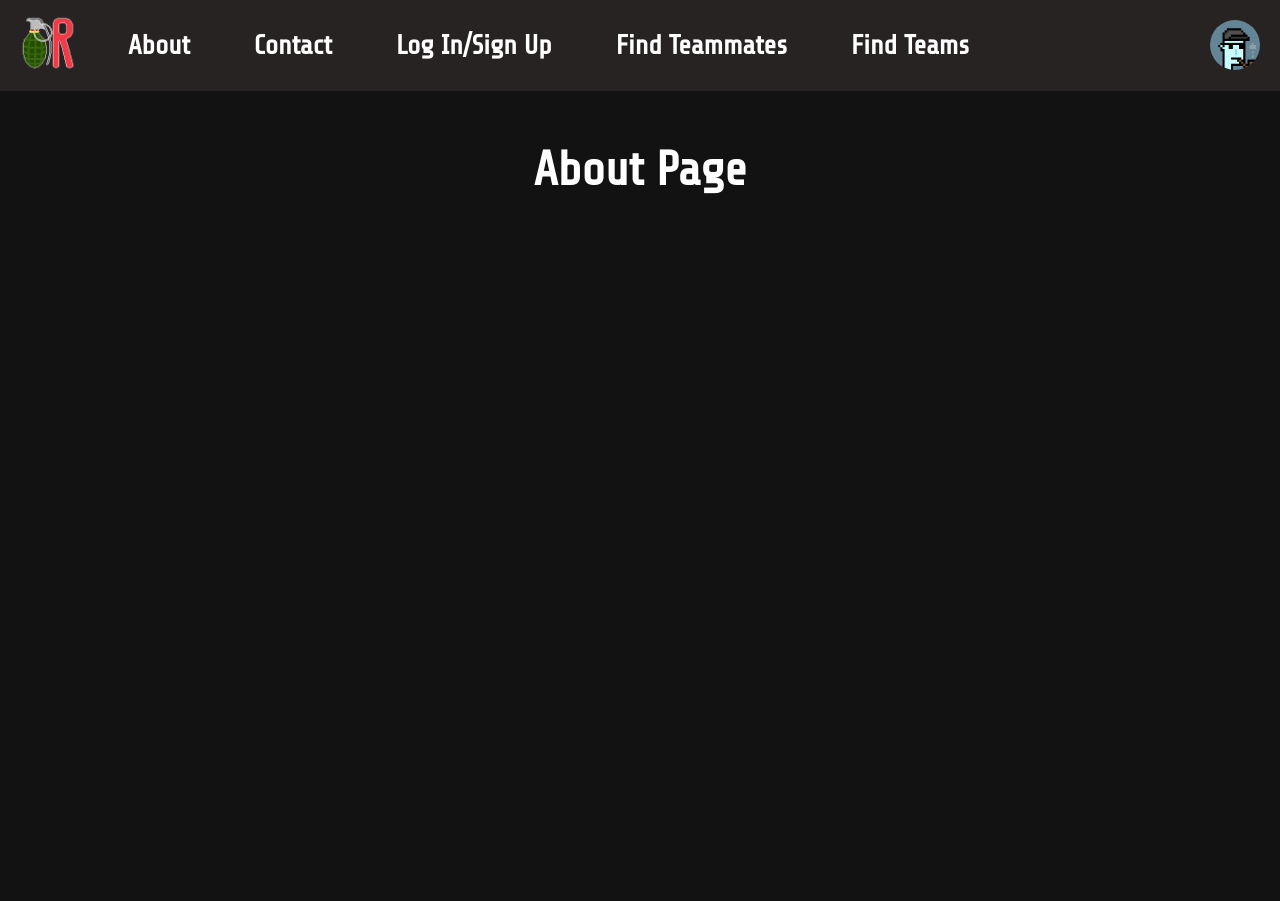
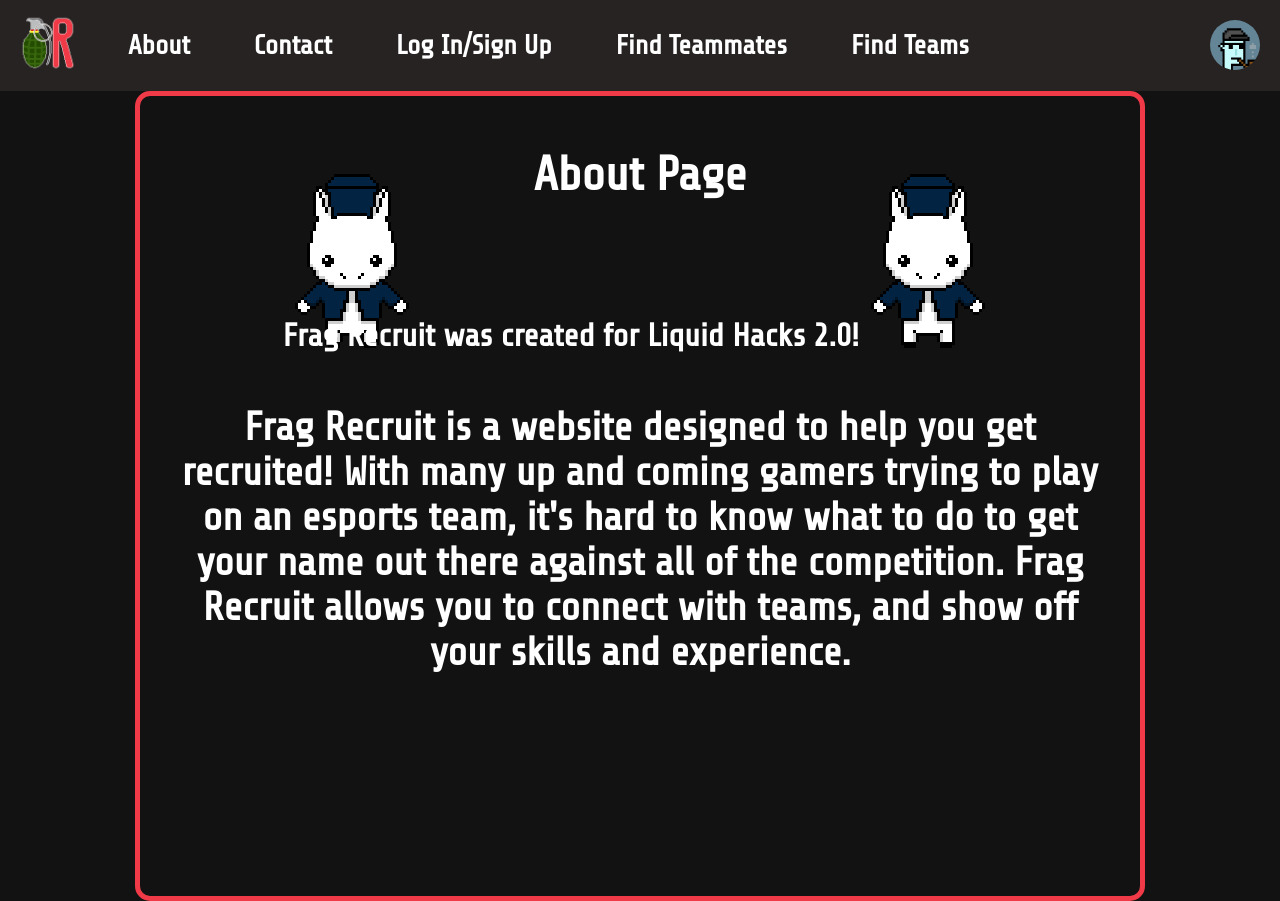
Before and after one commit to tim-lillig/frag-recruit, a React (Create React App) app: page /about in a window 1280 px wide. Before the commit the page ends 800 px from the top, so only its background shows below. Built offline with nearby package versions, Linux system fonts and the light colour scheme.

Commit message:
about section

```diff
--- a/src/Components/About.js
+++ b/src/Components/About.js
@@ -1,10 +1,25 @@
 import React from 'react'
 import './Styles/About.css'
+import blue from './Images/blue300x.gif'
 
 function About() {
     return (
-        <div>
+        <div id = "big-boy">
             <h1 className="about-text">About Page</h1>
+            <img className= "blue1" src={blue} alt="blue" />
+            <img className= "blue2" src={blue} alt="blue" />
+            <div/>
+            <h1 id="abt-header">
+                Frag Recruit was created for Liquid Hacks 2.0!
+            </h1>
+            <div/>
+            <h2 id="abt-txt">
+                Frag Recruit is a website designed to help you get recruited!
+                With many up and coming gamers trying to play on an esports team,
+                it's hard to know what to do to get your name out there against all of
+                the competition. Frag Recruit allows you to connect with teams, and show off
+                your skills and experience.
+            </h2>
         </div>
     )
 }
--- a/src/Components/Contact.js
+++ b/src/Components/Contact.js
@@ -16,7 +16,18 @@ function Contact() {
                 <div>
                     <a id="tim-github" href="https://github.com/timlil">github</a>
                 </div>
-            <h1 className="our-text" > test text</h1>
+                <h1 className="tim-text">
+            About me
+            <br></br>
+            <br></br>
+            Hi! my name is Tim, I am a
+            CS student at the University of Iowa.
+            I've been a gamer almost all of my life
+            and have always been a big fan of esports!
+            It has been great to work on something
+            that could benefit esports community while
+            working on my skills as a coder and artist.
+            </h1>
             </div>
 
 
--- a/src/Components/Styles/About.css
+++ b/src/Components/Styles/About.css
@@ -1,3 +1,50 @@
+#big-boy{
+    width:1000px;
+    height:800px;
+    border: 5px;
+    border-radius: 15px;
+    align-items: center;
+    border-style: solid;
+    border-color: #F03A47;
+    background-color: #121212;
+    margin: auto;
+}
+
 .about-text{
     color: white;
+    position: relative;
+
 }
+
+.blue1{
+    position: relative;
+    top: -7vw;
+    left:-15vw;
+
+}
+
+.blue2{
+    position: relative;
+    top: -7vw;
+    right:-15vw;
+
+}
+
+#abt-header{
+    color: white;
+    background: transparent;
+    position: relative;
+    top:-12vw;
+    left:11vw;
+    width: 580px;
+    font-family: 'Share Tech', sans-serif;
+}
+
+#abt-txt{
+    font-family: 'Share Tech', sans-serif;
+    position: relative;
+    color: white;
+    font-size: 250%;
+    top:-10vw;
+    margin: 2vw;;
+}
--- a/src/Components/Styles/Contact.css
+++ b/src/Components/Styles/Contact.css
@@ -76,3 +76,11 @@
     left: -120px;
     top: 290px;
 }
+
+.tim-text{
+    color: white;
+    font-family: 'Share Tech', sans-serif;
+    text-align: center;
+    margin-left:100px;
+    width: 900px;
+}
--- /dev/null
+++ b/src/Components/Styles/GetUsers.css
@@ -0,0 +1,3 @@
+.add-friend {
+
+}
```
Also changed, not shown: src/Components/Images/blue300x.gif (added).
